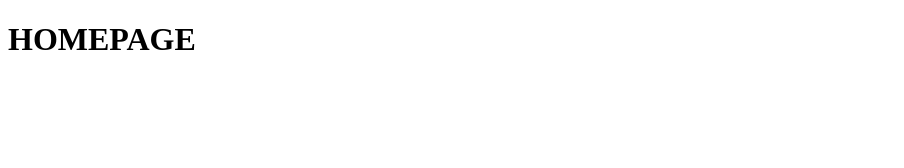
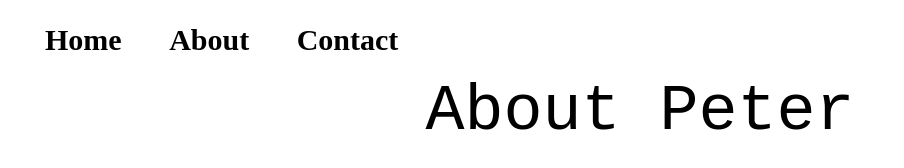
Before and after one commit to tankjem/peter-app, a plain HTML site: page index.html at #!/about in a window 1280 px wide. Shown: the whole page, without its empty margins (0-904 px from the left). Drawn offline with nearby package versions, Linux system fonts and the light colour scheme; some packages are replaced by stand-ins of ours; a web font is replaced by a local one.

Commit message:
skeleton is forming up

```diff
--- a/app.js
+++ b/app.js
@@ -8,6 +8,15 @@ angular
       .state("home", {
         url: "/",
         templateUrl: "templates/home.html"
+      })
+      .state("about", {
+        url: "/about",
+        templateUrl: "templates/about.html"
+      })
+      .state("contact", {
+        url: "/contact",
+        templateUrl: "templates/contact.html"
       });
+
     $urlRouterProvider.otherwise("/")
   }
--- a/css/style.css
+++ b/css/style.css
@@ -0,0 +1,46 @@
+@import url('https://fonts.googleapis.com/css?family=Oxygen+Mono');
+.container {
+  background-color: blue;
+  padding: 5px;
+  margin: 5px;
+}
+nav{
+  background-color: transparent;
+  color: black;
+  font-size: 30px;
+  padding: 5px;
+}
+ul{
+  list-style: none;
+  padding: 20px;
+}
+li{
+  display: inline;
+  padding:10px;
+}
+a{
+  text-decoration: none;
+  color: black;
+  background: transparent;
+  padding: 10px;
+  text-align: center;
+  font-weight: bold;
+  }
+
+a:hover{
+  text-decoration: none;
+  cursor:pointer;
+}
+
+h1{
+  font-size: 65px;
+  color:black;
+  font-family: 'Oxygen Mono', monospace;
+  text-align: center;
+}
+h2{
+  font-size: 45px;
+  color:black;
+  font-family: 'Oxygen Mono', monospace;
+  text-align: center;
+}
--- a/index.html
+++ b/index.html
@@ -7,9 +7,17 @@
   <script src="/bower_components/angular-ui-router/release/angular-ui-router.js"></script>
   <script src="app.js"></script>
   <script src="js/controllers/main.js"></script>
+  <link rel="stylesheet" type="text/css" href="css/reset.css">
   <link rel="stylesheet" type="text/css" href="css/style.css">
 </head>
 <body ng-controller="MainController as main">
+<nav>
+  <ul>
+    <li><a ui-sref="home">Home</a></li>
+    <li><a ui-sref="about">About</a></li>
+    <li><a ui-sref="contact">Contact</a></li>
+  </ul>
+</nav>
   <main ui-view></main>
 </body>
 </html>
--- /dev/null
+++ b/templates/about.html
@@ -0,0 +1 @@
+<h1>About Peter</h1>
--- a/templates/home.html
+++ b/templates/home.html
@@ -1 +1,4 @@
-<h1>HOMEPAGE</h1>
+<div class="container">
+<h1>Peter O'Hanlon</h1>
+<h2>Commentator and Presenter</h2>
+</div>
```
Also changed, not shown: templates/contact.html (added, +1 -0 lines).
